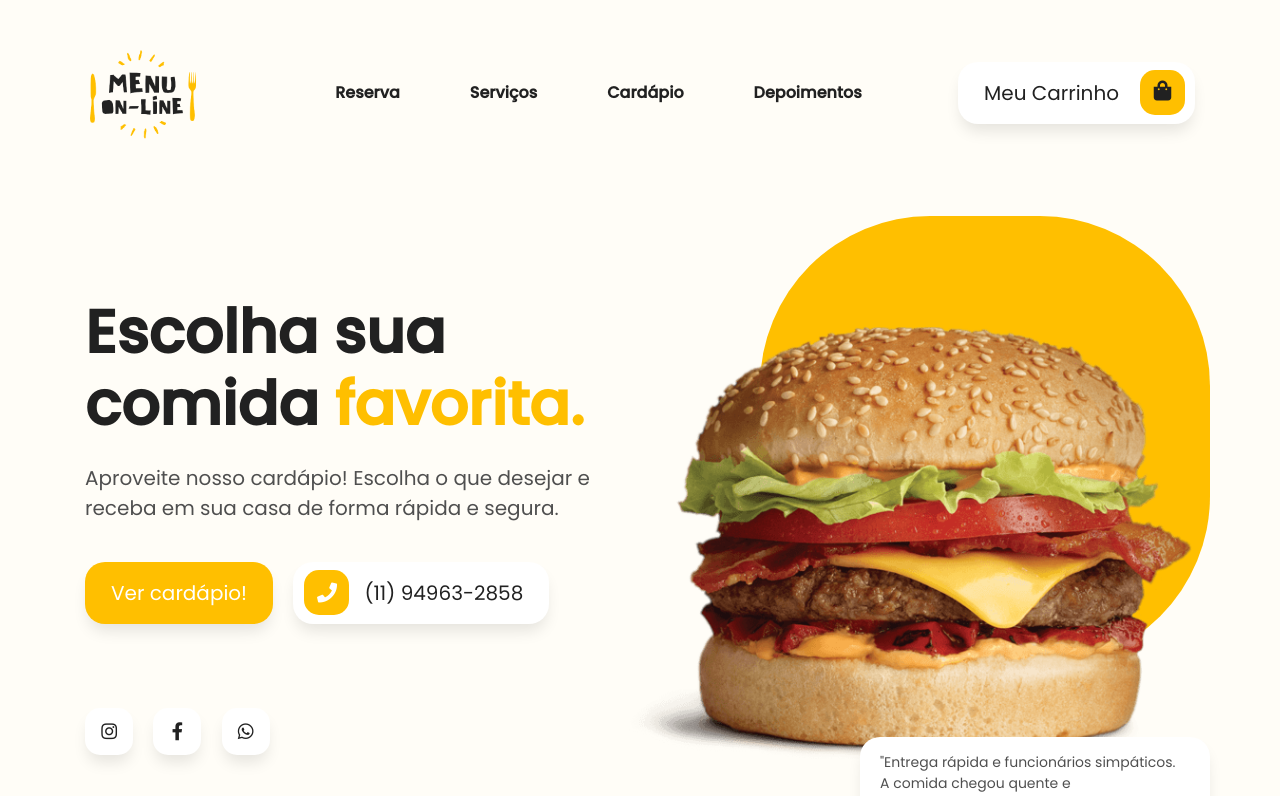
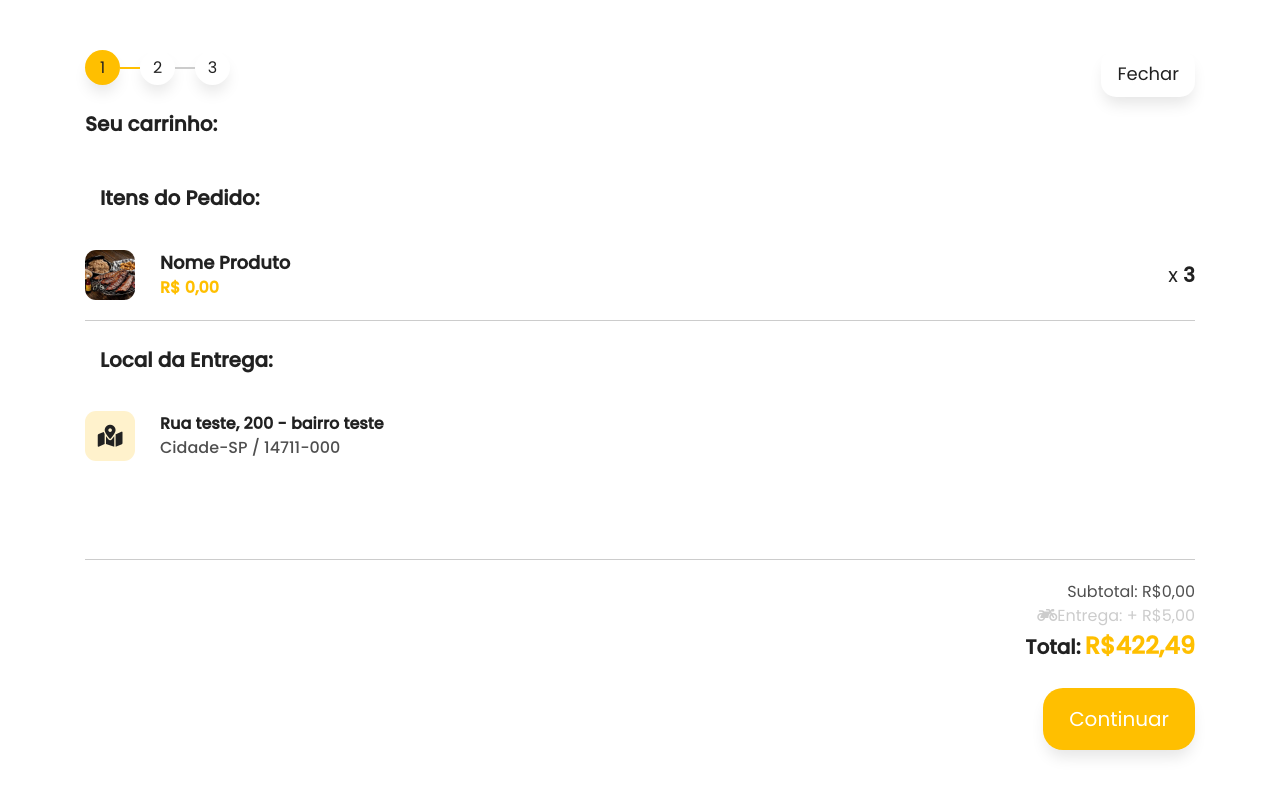
Before and after one commit to SergioPaula/MENU, a plain HTML site: page index.html in a window 1280 px wide. Shown: the top 796 px of the page. Drawn offline with Linux system fonts and the light colour scheme.

Commit message:
analisando somente

```diff
--- a/index.html
+++ b/index.html
@@ -487,7 +487,7 @@
         </div>
     </footer>
 
-    <!-- <div class="modal-full" id="modalCarrinho">
+    <div class="modal-full" id="modalCarrinho">
         <div class="m-header">
             <div class="container">
                 <a href="" class="btn btn-white btn-sm float-right">Fechar</a>
@@ -691,7 +691,7 @@
                 </a>
             </div>
         </div>
-    </div> -->
+    </div>
 
     <script type="text/javascript" src="./js/jquery-1.12.4.min.js"></script>
     <script type="text/javascript" src="./js/modernizr-3.5.0.min.js"></script>
```
